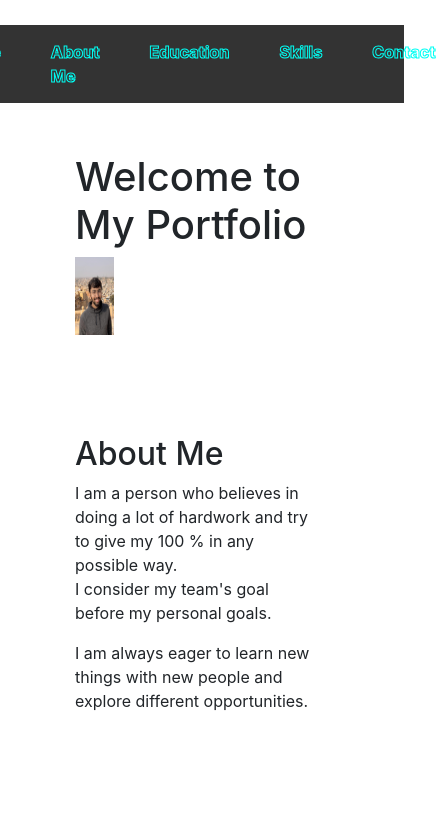
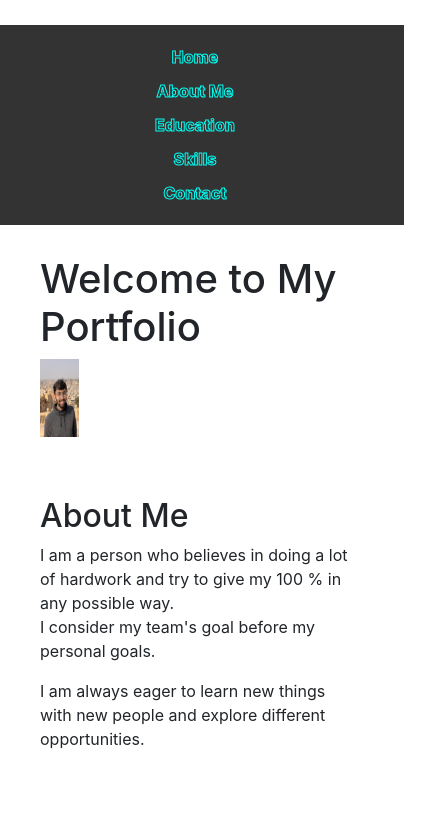
Before and after one commit to vinit6515/Portfolio, a plain HTML site: page index.html in a window 390 px wide. Shown: the top 824 px of the page, 436 px wide, since content can reach past the window. Drawn offline with nearby package versions, Linux system fonts and the light colour scheme.

Commit message:
Update style.css

```diff
--- a/style.css
+++ b/style.css
@@ -79,3 +79,17 @@ footer {
 
     transition: 0.25s;
 }
+@media (max-width: 768px) {
+    .listElements {
+        flex-direction: column;
+        align-items: center;
+    }
+
+    .listElements_items {
+        margin: 5px 0;
+    }
+
+    section {
+        padding: 30px 15px;
+    }
+}
```
